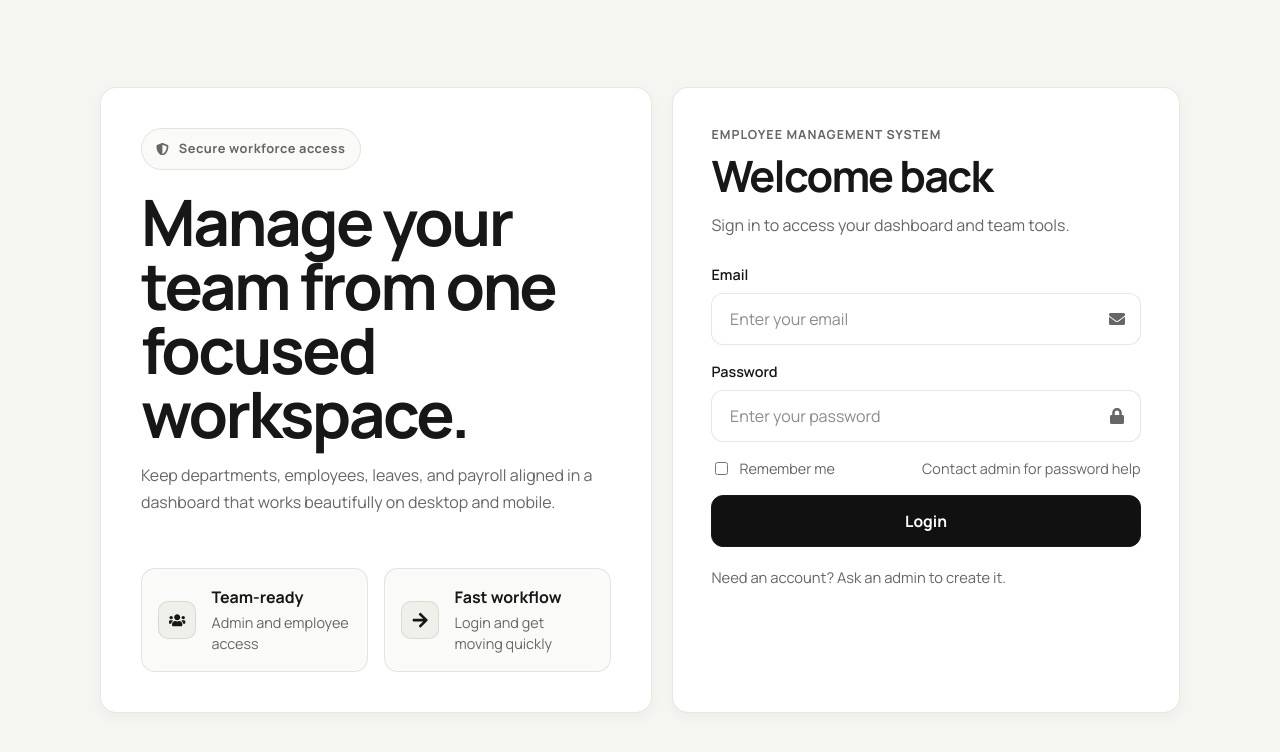
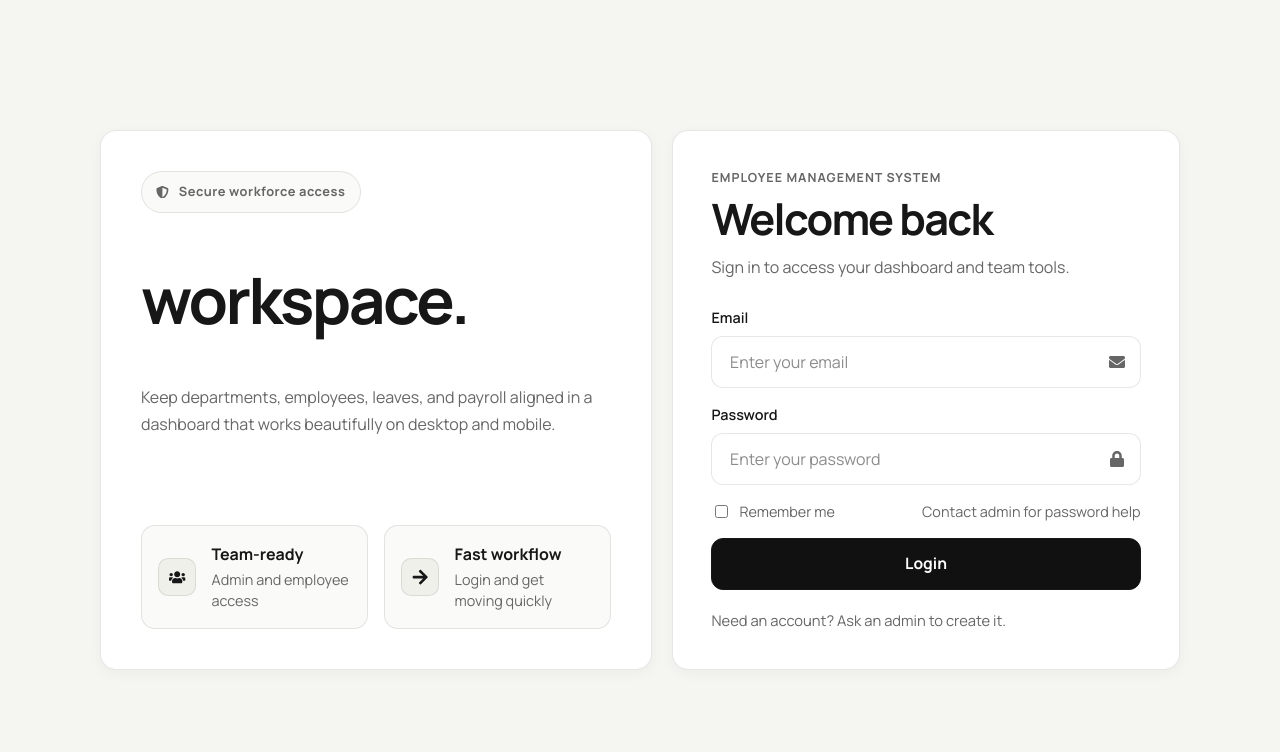
Before and after one commit to ziyahulhaq/ems, a React (Vite) app in the folder frdend/: page /login in a window 1280 px wide. Shown: the top 752 px of the page. Built offline with nearby package versions, Linux system fonts and the light colour scheme.

Commit message:
deocker test

```diff
--- a/frdend/src/pages/Login.jsx
+++ b/frdend/src/pages/Login.jsx
@@ -46,7 +46,7 @@ function Login() {
             <FaShieldAlt />
             Secure workforce access
           </div>
-          <h1 className="login-hero__title">Manage your team from one focused workspace.</h1>
+          <h1 className="login-hero__title">workspace.</h1>
           <p className="login-hero__text">
             Keep departments, employees, leaves, and payroll aligned in a dashboard
             that works beautifully on desktop and mobile.
```
